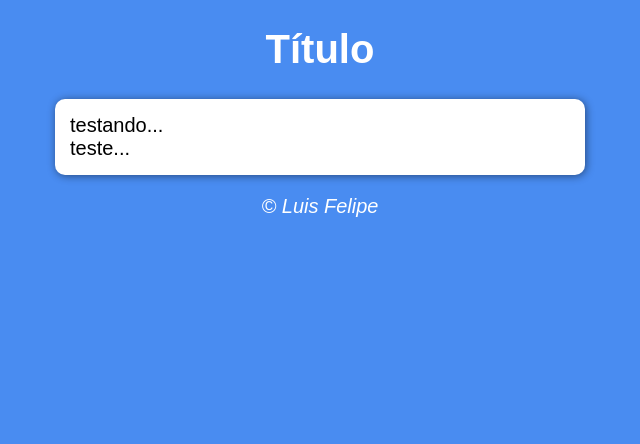
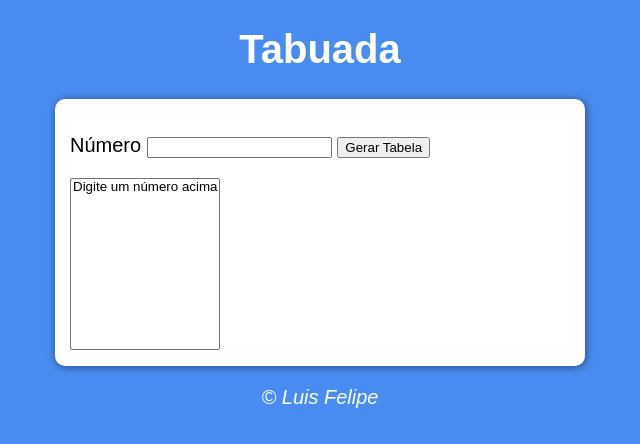
Before and after one commit to LuisFelipe-MB/JavaScript, a plain HTML site: page aula14ex/ex017/testemodelo.html in a window 1280 px wide. Shown: the whole page, without its empty margins (320-960 px from the left). Drawn offline with Linux system fonts and the light colour scheme.

Commit message:
novo exercício

```diff
--- a/aula14ex/ex017/script.js
+++ b/aula14ex/ex017/script.js
@@ -0,0 +1,16 @@
+function tabuada() {
+    let tab = window.document.getElementById('seltab')
+    let tn1 = window.document.getElementById('txtn1')
+    let n1 = Number(tn1.value)
+    if(tn1.value.length == 0) {
+        window.alert('Por favor, digite um número')
+    } else {
+        tab.innerHTML = ''
+        for (let c = 1; c <=10; c++) {
+            let item = document.createElement('option')
+            item.text = `${n1} x ${c} = ${n1*c}`
+            item.value = `tab${c}`
+            tab.appendChild(item)
+        }
+    }
+}
--- a/aula14ex/ex017/testemodelo.html
+++ b/aula14ex/ex017/testemodelo.html
@@ -9,16 +9,20 @@
 </head>
 <body>
     <header>
-        <h1>Título</h1>
+        <h1>Tabuada</h1>
     </header>
 
     <section>
         <div>
-            testando...
+            <p>Número <input type="number" name="txtn1" id="txtn1">
+            <input type="button" value="Gerar Tabela" onclick="tabuada()">
+            </p>
         </div>
 
-        <div>
-            teste...
+        <div id="res">
+            <select name="tabuada" id="seltab" size="10">
+                <option>Digite um número acima</option>
+            </select>
         </div>
     </section>
 
```
